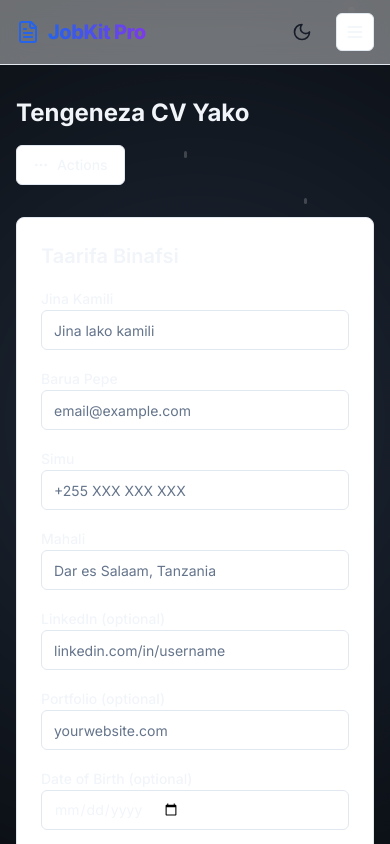
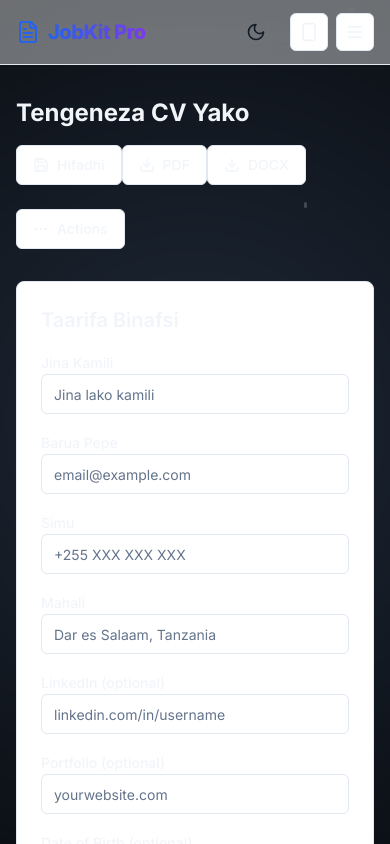
Before and after one commit to Mrhonest255/cv, a Next.js app: page /resume in a window 390 px wide. Shown: the top 844 px of the page. Built offline with nearby package versions, Linux system fonts and the light colour scheme.

Commit message:
feat(ui): add Force Mobile mode toggle with persistence; hydrate in navigation and apply pre-paint class; add local draft autosave for resume

```diff
--- a/app/layout.tsx
+++ b/app/layout.tsx
@@ -41,6 +41,17 @@ export default function RootLayout({
 })();`,
           }}
         />
+        {/* Init force-mobile class before paint if user enabled it */}
+        <script
+          dangerouslySetInnerHTML={{
+            __html: `(() => {
+  try {
+    const fm = localStorage.getItem('forceMobile');
+    if (fm === '1') document.documentElement.classList.add('force-mobile');
+  } catch {}
+})();`,
+          }}
+        />
       </head>
       <body className={`${inter.className} min-h-screen relative overflow-hidden text-slate-100 bg-animated-gradient`}>
         {/* Skip to content link for accessibility */}
--- a/app/resume/page.tsx
+++ b/app/resume/page.tsx
@@ -342,8 +342,9 @@ export default function ResumePage() {
   <div className="container mx-auto px-4 py-8 max-w-6xl">
       <div className="flex flex-col md:flex-row md:justify-between md:items-center gap-4 mb-8">
         <h1 className="text-2xl md:text-3xl font-bold">Tengeneza CV Yako</h1>
-        {/* Desktop actions */}
-        <div className="hidden sm:flex flex-wrap gap-2">
+        {/* Desktop actions (hidden if forceMobile enabled) */}
+        <div className="flex-wrap gap-2" data-desktop-actions>
+          {/* We will hide via inline style if forceMobile is on */}
           <Button onClick={handleSave} variant="outline" aria-label="Hifadhi CV">
             <Save className="h-4 w-4 mr-2" />
             Hifadhi
@@ -357,8 +358,8 @@ export default function ResumePage() {
             {exporting.docx ? 'Inatengeneza...' : 'DOCX'}
           </Button>
         </div>
-        {/* Mobile consolidated actions */}
-        <div className="sm:hidden">
+        {/* Mobile consolidated actions always visible; desktop actions are visually hidden when width large but mobile forced */}
+        <div className="sm:hidden mt-2" data-mobile-actions>
           <details className="relative">
             <summary className="list-none">
               <Button variant="outline" className="gap-2" aria-haspopup="true" aria-expanded="false">
--- a/components/navigation.tsx
+++ b/components/navigation.tsx
@@ -2,10 +2,11 @@
 
 import Link from "next/link";
 import { usePathname } from "next/navigation";
-import { FileText, Mail, Target, Home, Sparkles, MessageSquare, Menu } from "lucide-react";
+import { FileText, Mail, Target, Home, Sparkles, MessageSquare, Menu, Smartphone } from "lucide-react";
 import React from 'react';
 import { cn } from "@/lib/utils";
 import ThemeToggle from "@/components/theme-toggle";
+import { useAppStore } from "@/lib/store";
 
 const navItems = [
   { href: "/", label: "Mwanzo", icon: Home },
@@ -18,6 +19,15 @@ const navItems = [
 export default function Navigation() {
   const pathname = usePathname();
   const [open, setOpen] = React.useState(false);
+  const { forceMobile, toggleForceMobile, setForceMobile } = useAppStore();
+
+  // Hydrate forceMobile from localStorage once
+  React.useEffect(() => {
+    try {
+      const raw = localStorage.getItem('forceMobile');
+      if (raw === '1') setForceMobile(true);
+    } catch {}
+  }, [setForceMobile]);
 
   return (
     <nav className="border-b bg-background/70 glass backdrop-blur-md sticky top-0 z-50" role="navigation" aria-label="Main">
@@ -32,7 +42,7 @@ export default function Navigation() {
           </Link>
 
           {/* Desktop nav */}
-          <div className="hidden md:flex items-center space-x-1" aria-label="Primary">
+          <div className={cn(forceMobile ? 'hidden' : 'hidden md:flex', 'items-center space-x-1')} aria-label="Primary">
             {navItems.map((item) => {
               const Icon = item.icon;
               const isActive = pathname === item.href;
@@ -62,6 +72,13 @@ export default function Navigation() {
           <div className="flex md:hidden items-center gap-2">
             <ThemeToggle />
             <button
+              onClick={toggleForceMobile}
+              aria-label={forceMobile ? 'Zima Mobile Mode' : 'Washa Mobile Mode'}
+              className={cn('p-2 rounded-md border border-border bg-background hover:bg-accent focus:outline-none focus:ring-2 focus:ring-primary transition-colors', forceMobile && 'bg-primary text-primary-foreground')}
+            >
+              <Smartphone className="h-5 w-5" />
+            </button>
+            <button
               onClick={() => setOpen(o => !o)}
               aria-label="Fungua menyu"
               aria-expanded={open}
@@ -72,7 +89,7 @@ export default function Navigation() {
           </div>
         </div>
         {/* Mobile panel */}
-        {open && (
+        {(open || forceMobile) && (
           <div className="md:hidden animate-fadeIn pb-4" role="menu" aria-label="Menyu ya simu">
             <div className="grid gap-2">
               {navItems.map(item => {
@@ -95,6 +112,14 @@ export default function Navigation() {
                 );
               })}
             </div>
+            <div className="mt-3 flex gap-2">
+              <button
+                onClick={toggleForceMobile}
+                className={cn('px-3 py-2 rounded-md text-sm font-medium border', forceMobile ? 'bg-primary text-primary-foreground border-primary' : 'bg-card hover:bg-accent text-muted-foreground')}
+              >
+                {forceMobile ? 'Ondoa Mobile Mode' : 'Weka Mobile Mode'}
+              </button>
+            </div>
           </div>
         )}
       </div>
--- a/lib/store.ts
+++ b/lib/store.ts
@@ -30,6 +30,10 @@ interface AppState {
 
   setLoading: (loading: boolean) => void;
   setError: (error: string | null) => void;
+  // UI feature: force mobile layout
+  forceMobile: boolean;
+  setForceMobile: (v: boolean) => void;
+  toggleForceMobile: () => void;
 }
 
 const createEmptyResume = (): Resume => ({
@@ -178,4 +182,15 @@ export const useAppStore = create<AppState>((set, get) => ({
 
   setLoading: (loading) => set({ isLoading: loading }),
   setError: (error) => set({ error }),
+  forceMobile: false,
+  setForceMobile: (v) => {
+    try { localStorage.setItem('forceMobile', v ? '1' : '0'); } catch {}
+    set({ forceMobile: v });
+  },
+  toggleForceMobile: () => {
+    const current = get().forceMobile;
+    const next = !current;
+    try { localStorage.setItem('forceMobile', next ? '1' : '0'); } catch {}
+    set({ forceMobile: next });
+  },
 }));
```
